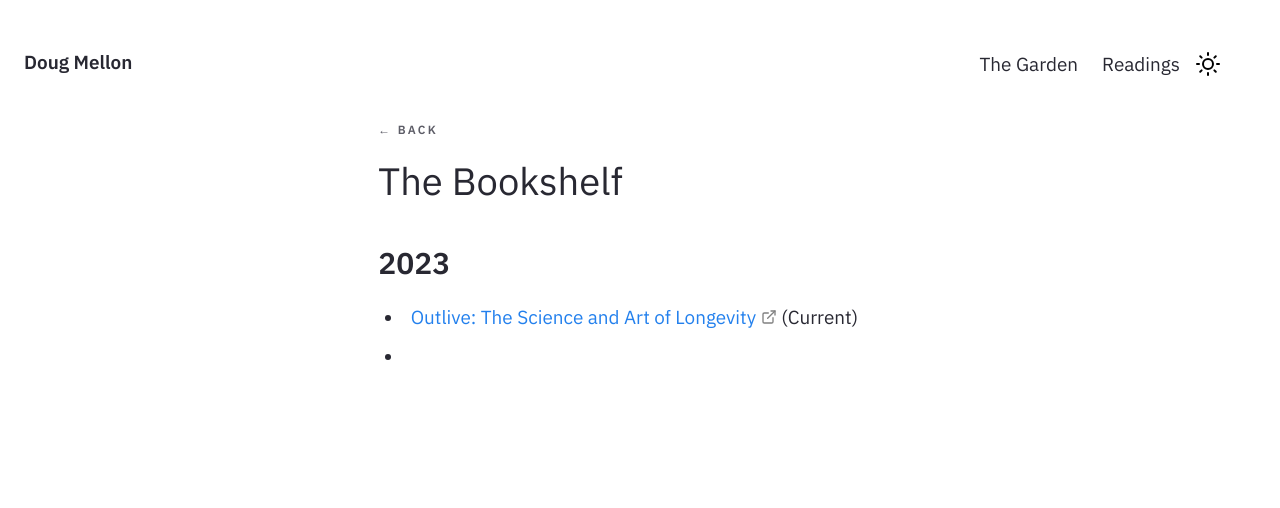
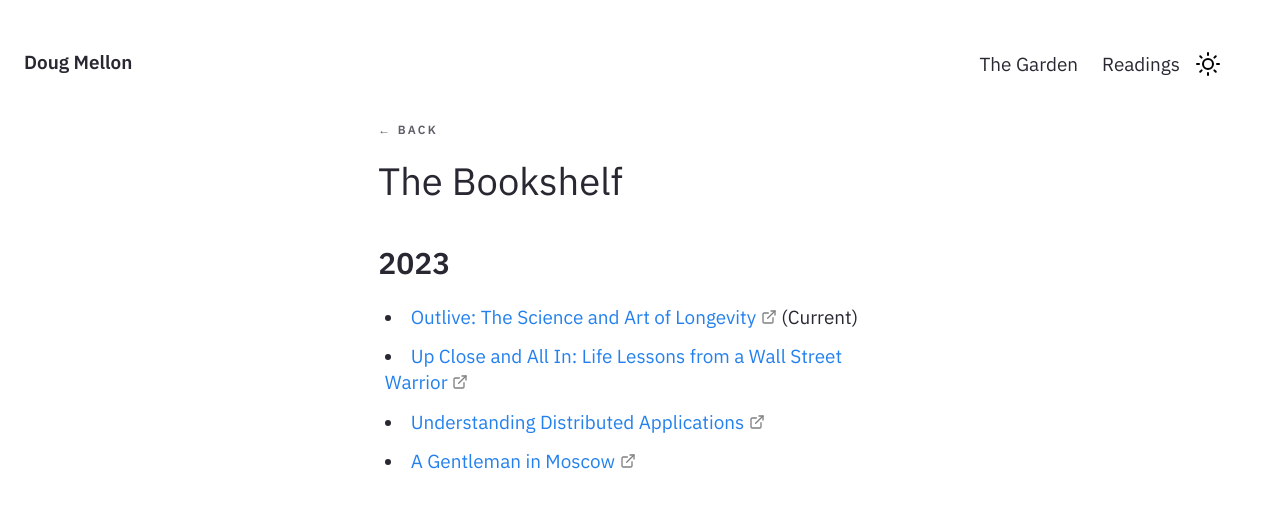
Before and after one commit to dougmellon/dougmellon.github.io, a Jekyll site: the page built from _posts/2023-07-24-readings.md, in a window 1280 px wide. Shown: the top 508 px of the page. Built offline with Jekyll 4.4.1, drawn with Linux system fonts in a browser that asks for light colours.

Commit message:
Added books

```diff
--- a/_posts/2023-07-24-readings.md
+++ b/_posts/2023-07-24-readings.md
@@ -4,4 +4,6 @@ title: The Bookshelf
 
 ## 2023
 - [Outlive: The Science and Art of Longevity](https://peterattiamd.com/outlive/) (Current)
--
+- [Up Close and All In: Life Lessons from a Wall Street Warrior](https://www.simonandschuster.com/books/Up-Close-and-All-In/John-Mack/9781982174279)
+- [Understanding Distributed Applications](https://understandingdistributed.systems)
+- [A Gentleman in Moscow](https://www.amortowles.com/a-gentleman-in-moscow-about-the-book/)
```
Also changed, not shown: pages/index.md (+1 -1 lines).
